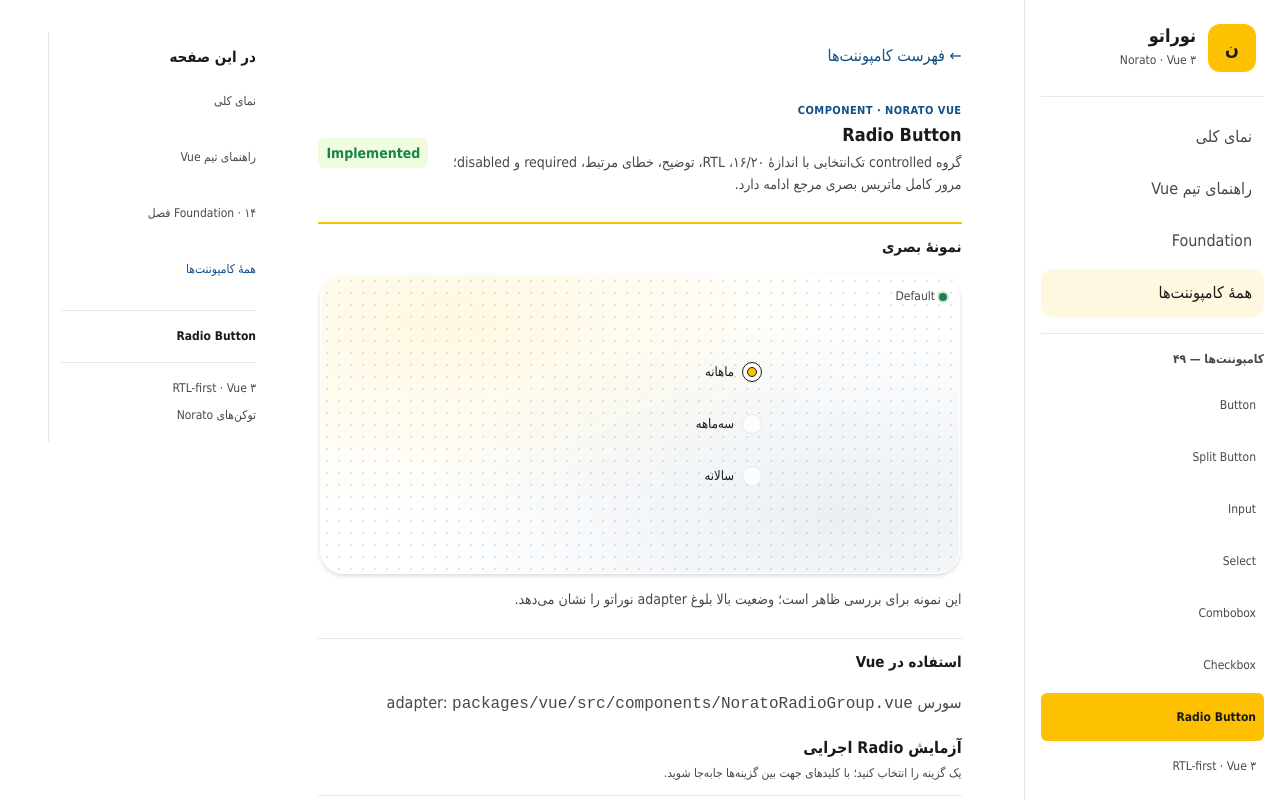
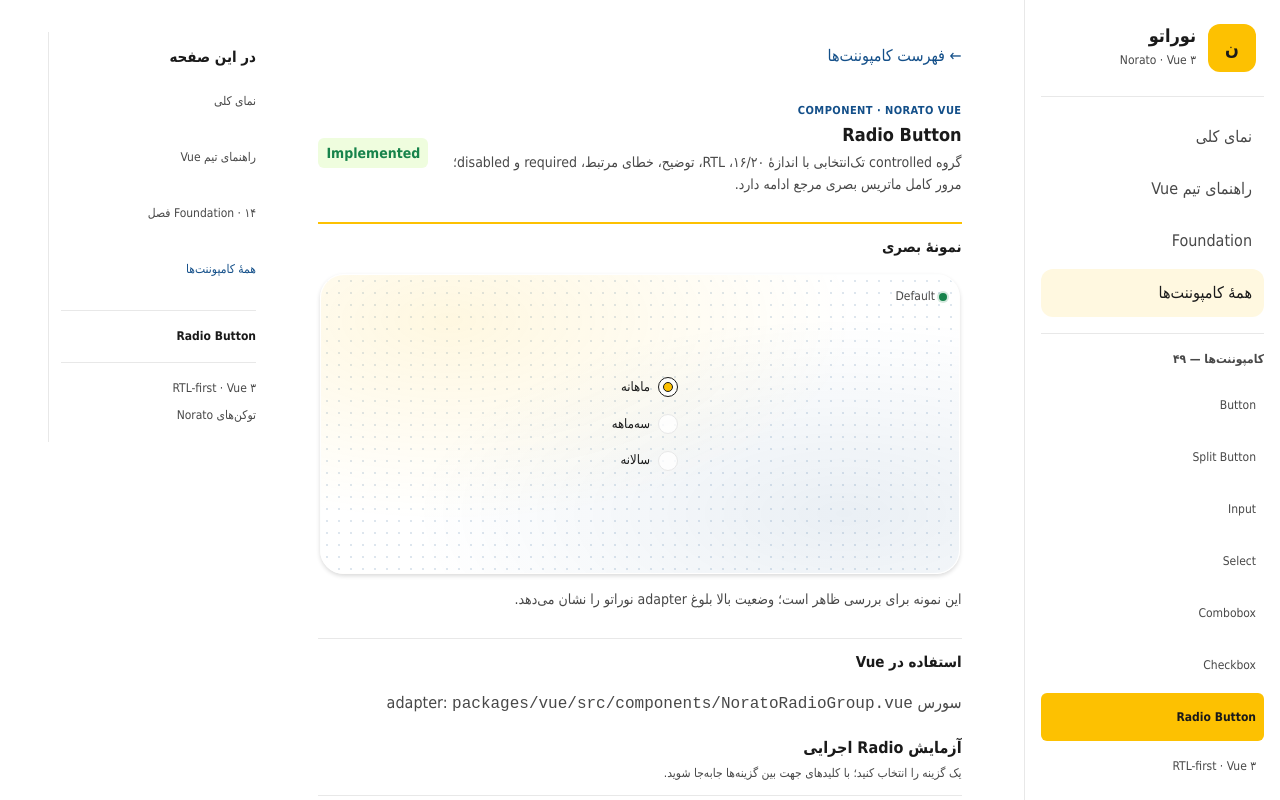
Before and after one commit to siavash00memar/Norato-Design-System, a Vue app in the folder apps/vue/: page / in a window 1280 px wide. Both pictures are taken after a click on the button "Radio Button". Shown: the top 800 px of the page. Built offline with nearby package versions, Linux system fonts and the light colour scheme; a web font is replaced by a local one.

Commit message:
Refine Radio Button preview specimen

```diff
--- a/apps/vue/src/ComponentSpecimen.vue
+++ b/apps/vue/src/ComponentSpecimen.vue
@@ -93,6 +93,8 @@ onBeforeUnmount(() => { if (name === 'Stepper') stepperViewport.removeEventListe
 <style scoped>
 .sample-input-label{display:inline-flex;align-items:center;gap:var(--norato-space-1);font-family:var(--norato-font-heading);font-size:var(--norato-type-heading-label-size);font-weight:var(--norato-type-heading-title-weight);line-height:var(--norato-type-heading-label-line-height)}
 .sample-input-specimen:not(.sample-select-specimen){transform:translateY(calc(-1 * var(--norato-space-2)))}
+.sample-radio-specimen :deep(.norato-radio-group){gap:var(--norato-space-4)}
+.sample-radio-specimen :deep(.norato-radio){min-block-size:0}
 .sample-input-email-icon{display:block;flex:none;inline-size:var(--norato-icon-sm);block-size:var(--norato-icon-sm);fill:none;stroke:var(--norato-color-text-secondary);stroke-width:var(--norato-border-medium);stroke-linecap:round;stroke-linejoin:round}
 .sample-input-specimen :deep(.norato-input-field__control){box-sizing:border-box;block-size:var(--norato-control-visual-height);min-block-size:var(--norato-control-visual-height)}
 .sample-input-specimen:not(.sample-select-specimen) :deep(.norato-input-field__control){transform:translateY(calc(-1 * var(--norato-space-3)))}
--- a/packages/tokens/src/layout.css
+++ b/packages/tokens/src/layout.css
@@ -319,7 +319,7 @@
   --norato-radio-preview-frame-inline-size: 640px;
   --norato-radio-preview-frame-mobile-inline-size: 328px;
   --norato-radio-preview-frame-block-size: 300px;
-  --norato-radio-preview-control-inline-size: 260px;
+  --norato-radio-preview-control-inline-size: 92px;
   --norato-radio-preview-radius: 24px;
   --norato-switch-preview-frame-inline-size: 640px;
   --norato-switch-preview-frame-mobile-inline-size: 328px;
```
Also changed, not shown: 2 other files (tests, documents, lock files or other folders).
